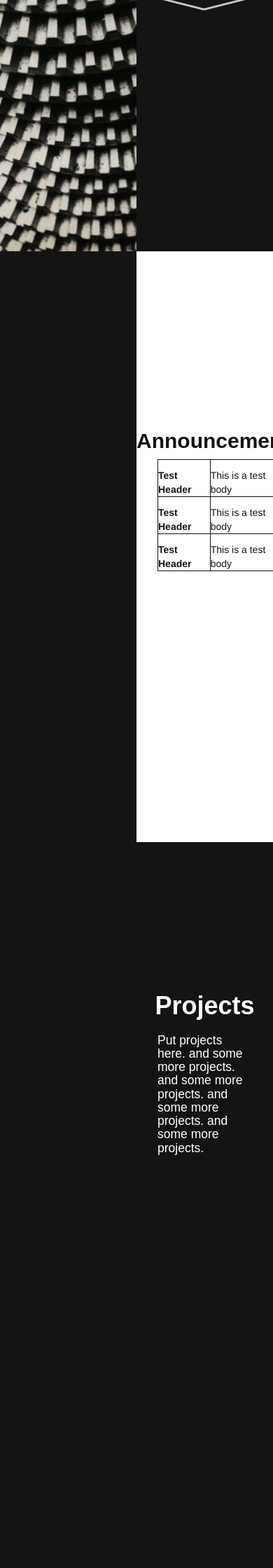
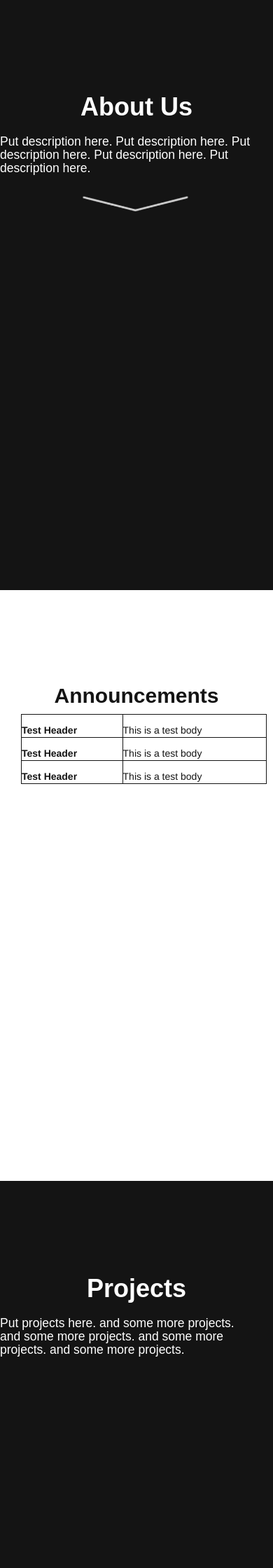
Before and after one commit to akaseahawk/hopkinshackerclub.com, a Flask app: page / in a window 390 px wide. Shown: the part 485-2725 px from the top of the page at 70% size. Before the commit the page ends 2135 px from the top, so only its background shows below. Run offline with Flask 2, Linux system fonts and the light colour scheme; some libraries are stand-ins or nearby versions.

Commit message:
Splits screen for mobile.

```diff
--- a/static/css/style.css
+++ b/static/css/style.css
@@ -69,7 +69,6 @@
   margin-left: 30px;
   margin-right: 30px;
 }
-
 
 .tightText{
   padding: 0;
@@ -148,3 +147,81 @@
   text-align: center;
   margin-top: 30px;
 }
+
+#wrapperHeader{
+}
+
+#header{
+  background:url('../img/testImg.jpg') no-repeat;
+  width:0%;
+  height:0px;
+}
+
+@media screen and (max-width: 750px) {
+  .left {
+      width: 0%;
+      height: 0%;
+    }
+
+  .right {
+    margin-top: auto;
+    width: 100%;
+    height: 100%;
+    overflow: auto;
+  }
+
+  .imgCenter{
+    text-align: center;
+    margin-top: 10px;
+  }
+
+  .title-white{
+    text-align: center;
+    color: white;
+    font-family: Futura, “Trebuchet MS”, Arial, sans-serif;
+    font-weight: bold;
+    margin-top: 50px;
+  }
+
+  .title-about-white{
+    text-align: left;
+    color: white;
+    font-size: 17.5px;
+    font-family: Futura, “Trebuchet MS”, Arial, sans-serif;
+    margin-left: auto;
+  }
+
+  .title-black{
+    text-align: center;
+    color: #141414;
+    font-family: Futura, “Trebuchet MS”, Arial, sans-serif;
+    font-weight: bold;
+    margin-top: 50px;
+  }
+
+  .title-about-black{
+    text-align: left;
+    color: #141414;
+    font-size: 17.5px;
+    font-family: Futura, “Trebuchet MS”, Arial, sans-serif;
+    margin-left: auto;
+  }
+
+  .tightText{
+    padding: 0;
+    margin: 0;
+    color: white;
+    font-size: 0%;
+  }
+
+  #wrapperHeader{
+    position: relative;
+    background-image:url('/static/img/');
+  }
+
+  #header{
+    background:url('../img/testImg.jpg') no-repeat;
+    width:100%;
+    height:100%;
+  }
+}
--- a/templates/index.html
+++ b/templates/index.html
@@ -8,13 +8,18 @@
   <body>
     <div class = 'page'>
       <div class = 'container-fluid' style='padding:0; margin:0;'>
+        <div id="wrapperHeader">
+          <div id="header">
+                   <img src="/static/img/testImg.jpg" width="100%" height="100%" alt="logo" />
+          </div>
+        </div>
 
         <!-- Left Side -->
           <div class='left'>
             <div id='introImg' class='intro'>
               <div class='vertCenter fade-in'>
-                <h1 class = 'tightText' style = 'color: white; font-size:500%'>LOGO</h1>
-                <h1 class = 'tightText' style = 'color: white; font-size:500%'>HERE</h1>
+                <h1 class = 'tightText'>LOGO</h1>
+                <h1 class = 'tightText'>HERE</h1>
               </div>
             </div>
             <script>
@@ -46,7 +51,7 @@
             <h1 class = 'title-about-white'>Put description here. Put description here.
             Put description here. Put description here. Put description here.</h1>
             <h1 class="imgCenter"><a href="#announcements" class = "title">
-            <img src="/static/img/downArrow.png"></img></a></h1>
+            <img src="/static/img/downArrow.png" id="downArrow"></img></a></h1>
           </section>
           <!-- End Section - About Us -->
 
@@ -68,12 +73,11 @@
           <!-- End Section - Announcements -->
 
           <!-- Section - Projects -->
-          <section id="announcements" class="wrapper">
+          <section id="projects" class="wrapper">
               <h1 class="title-white">Projects</h2>
                 <h1 class = 'title-about-white'>Put projects here.
                 and some more projects. and some more projects.
                 and some more projects. and some more projects.</h1>
-
           </section>
           <!-- End Section - Projects -->
         <!-- End Right Side -->
@@ -85,6 +89,5 @@
     <script src="//code.jquery.com/jquery.min.js"></script>
     <link href="//maxcdn.bootstrapcdn.com/bootstrap/3.3.0/css/bootstrap.min.css" rel="stylesheet" type="text/css" />
     <script src="//maxcdn.bootstrapcdn.com/bootstrap/3.3.0/js/bootstrap.min.js"></script>
-
   </body>
 </html>
```
Also changed, not shown: static/js/main.js (added). Lines whose indentation alone changed are shown as unchanged.
